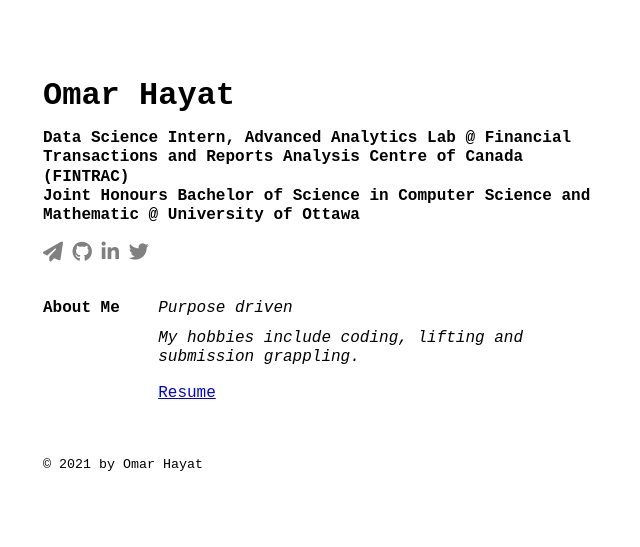
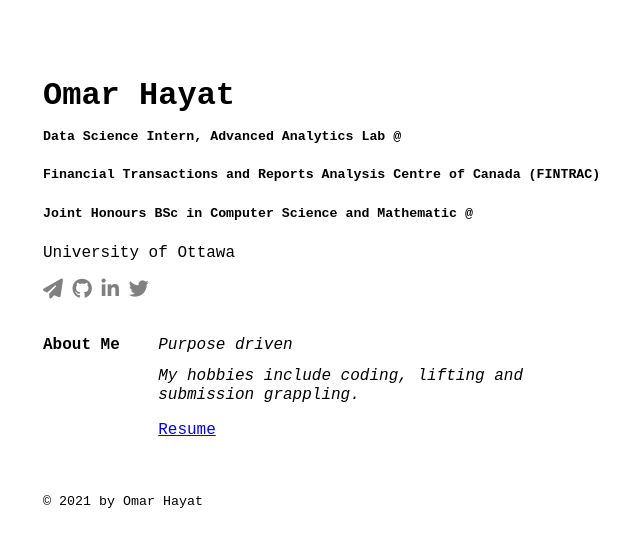
Before and after one commit to OmarHayat-DEV/web, a Jekyll site: the page built from index.html, in a window 1280 px wide. Shown: the top 547 px of the page, without its empty margins (309-949 px from the left). Built offline with Jekyll 4.4.1, drawn with Linux system fonts in a browser that asks for light colours; nearby versions of some CDN libraries.

Commit message:
changed font size and format

```diff
--- a/index.html
+++ b/index.html
@@ -4,8 +4,10 @@
 
 <div class="header">
     <h1>Omar Hayat</h1>
-    <h4 >Data Science Intern, Advanced Analytics Lab @ Financial Transactions and Reports Analysis Centre of Canada (FINTRAC)</h4>
-    <h4 >Joint Honours Bachelor of Science in Computer Science and Mathematic @ University of Ottawa</h4>
+    <h5 >Data Science Intern, Advanced Analytics Lab @</h5>
+    <h5 >Financial Transactions and Reports Analysis Centre of Canada (FINTRAC)</h4>
+    <h5 >Joint Honours BSc in Computer Science and Mathematic @ </h5>
+    <h5 ></h5>University of Ottawa</h5>
     <div class="social"> {% include social-media-links.html %}</div>
 </div>
 
```
